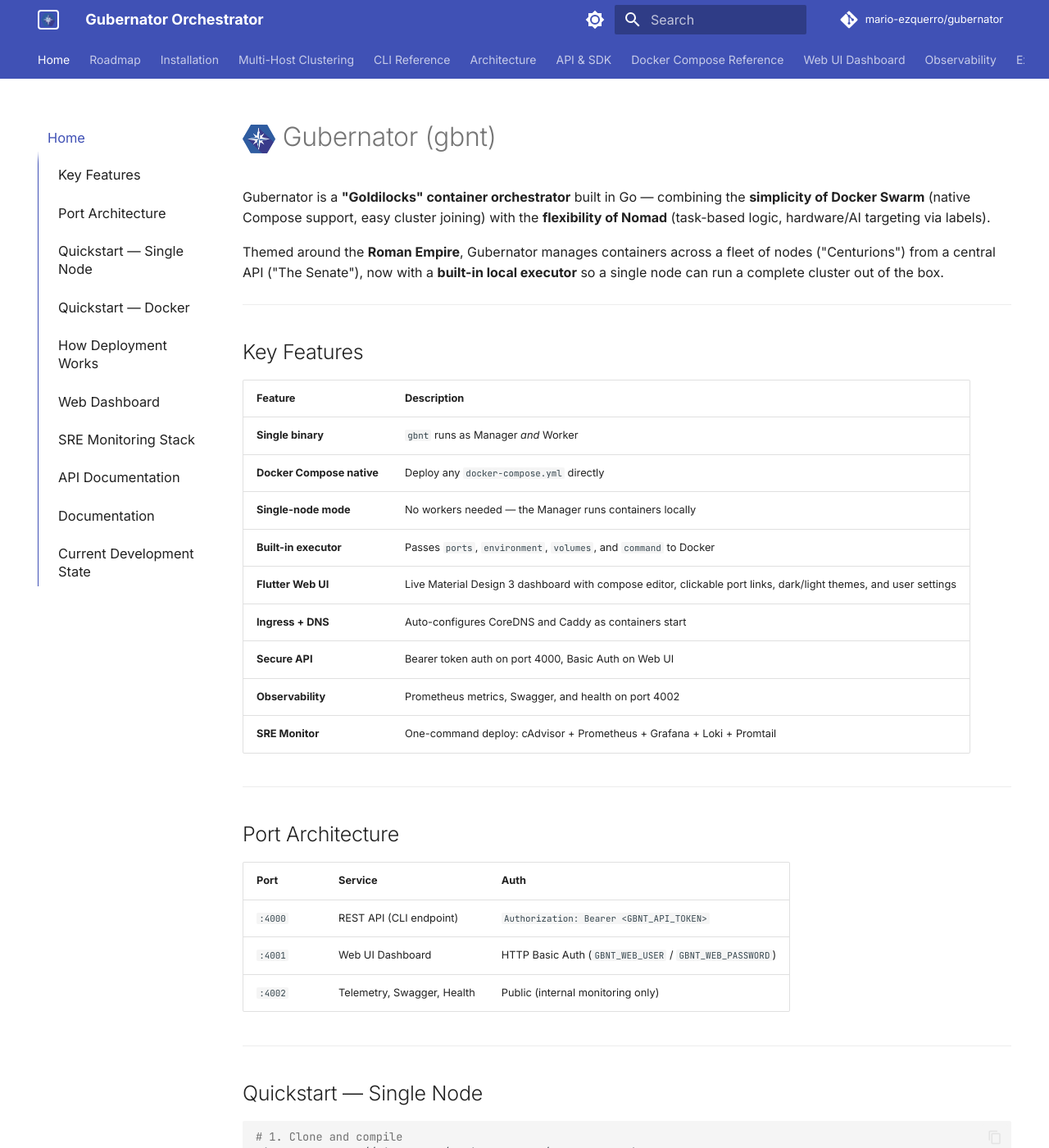
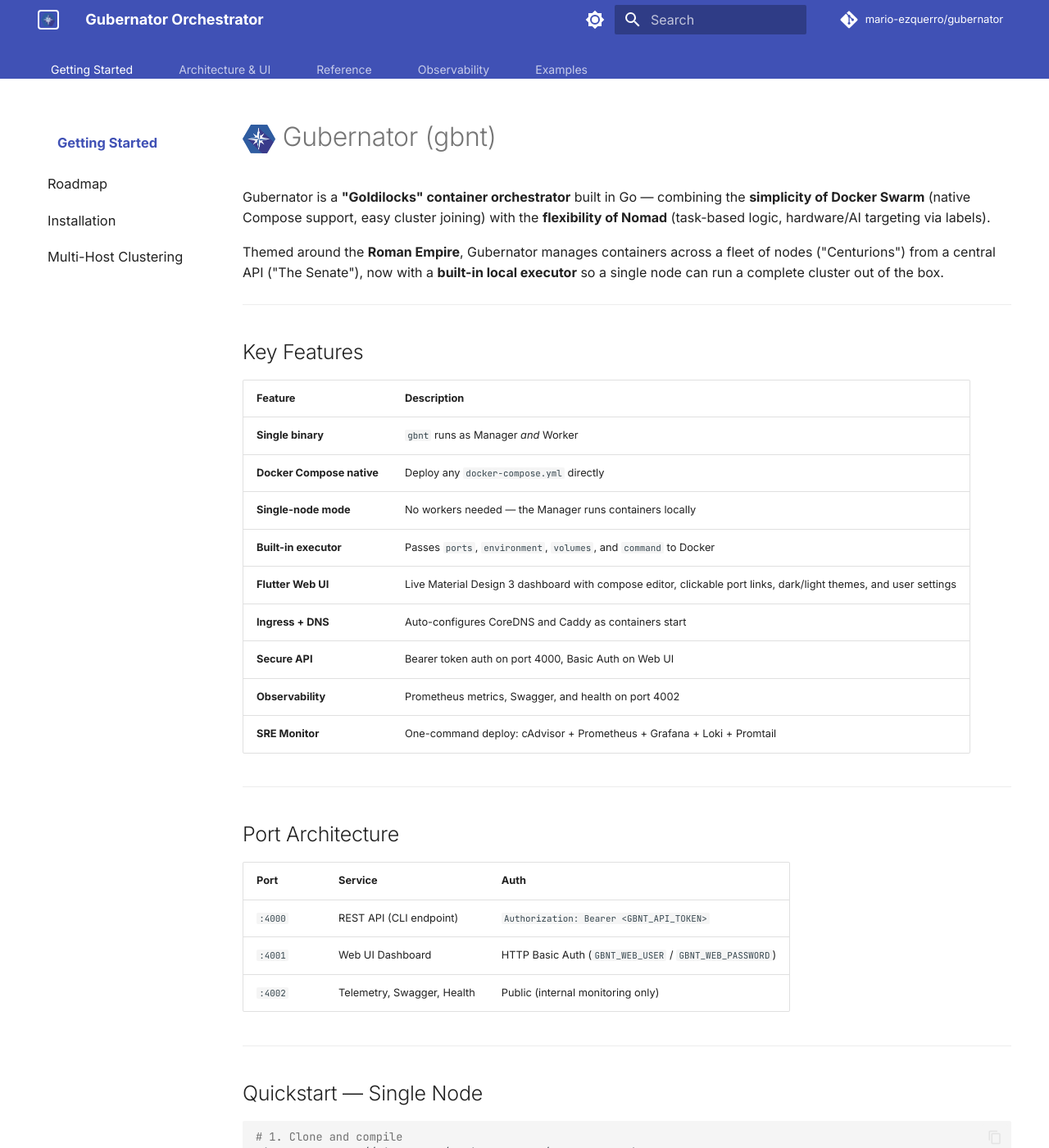
Before and after one commit to mario-ezquerro/gubernator, an MkDocs documentation site: the page built from docs/index.md, in a window 1280 px wide and 1400 px high. Shown: the whole window at 82% size. Built offline with MkDocs 1.6.1 and Material for MkDocs 9.7.7, drawn with Linux system fonts in a browser that asks for light colours; comment, search, counter and statistics services are not loaded.

Commit message:
style(docs): consolidate header navigation tabs into 5 categories & fix tab bar overflow (v2.4.85)

```diff
--- a/docs/stylesheets/extra.css
+++ b/docs/stylesheets/extra.css
@@ -4,6 +4,28 @@
     border-radius: 4px;
     padding: 2px;
     background-color: transparent;
+}
+
+/* Header Navigation Tabs Optimization (Top Bar) */
+.md-tabs__list {
+    display: flex;
+    flex-wrap: nowrap;
+    overflow-x: auto;
+    scrollbar-width: none; /* Firefox */
+}
+
+.md-tabs__list::-webkit-scrollbar {
+    display: none; /* Chrome/Safari */
+}
+
+.md-tabs__item {
+    white-space: nowrap;
+    font-size: 0.82rem;
+}
+
+.md-tabs__link {
+    font-weight: 500;
+    padding: 0.6rem 0.8rem;
 }
 
 /* Sidebar navigation styling & vertical overflow fix */
--- a/mkdocs.yml
+++ b/mkdocs.yml
@@ -42,27 +42,29 @@
   - stylesheets/extra.css
 
 nav:
-  - Home: index.md
-  - Roadmap: roadmap.md
-  - Installation: install.md
-  - Multi-Host Clustering: cluster.md
-  - CLI Reference:
-    - Overview: cli.md
-    - Full Command Reference: cli-full.md
-  - Architecture: architecture.md
-  - API & SDK: api.md
-  - Docker Compose Reference: compose.md
-  - Web UI Dashboard: web-ui.md
+  - Getting Started:
+    - Home: index.md
+    - Roadmap: roadmap.md
+    - Installation: install.md
+    - Multi-Host Clustering: cluster.md
+  - Architecture & UI:
+    - Architecture: architecture.md
+    - Web UI Dashboard: web-ui.md
+    - REST API & SDK: api.md
+  - Reference:
+    - CLI Overview: cli.md
+    - Full CLI Reference: cli-full.md
+    - Docker Compose Reference: compose.md
   - Observability:
     - Health & Metrics: observability.md
+    - Distributed Tracing (Jaeger): example-jaeger.md
+    - Jaeger Integration Guide: how-use-jaeger.md
   - Examples:
     - Overview: examples.md
-    - "WordPress": example-wordpress.md
-    - "SRE Observability": example-sre.md
-    - "Distributed Tracing (Jaeger)": example-jaeger.md
-    - "Jaeger Integration Guide": how-use-jaeger.md
-    - "AI & Automation (n8n)": example-n8n.md
-    - "AI Development (Jupyter)": example-jupyter.md
+    - WordPress: example-wordpress.md
+    - SRE Observability: example-sre.md
+    - AI & Automation (n8n): example-n8n.md
+    - AI Development (Jupyter): example-jupyter.md
 
 markdown_extensions:
   - admonition
```
Also changed, not shown: 1 other file.
